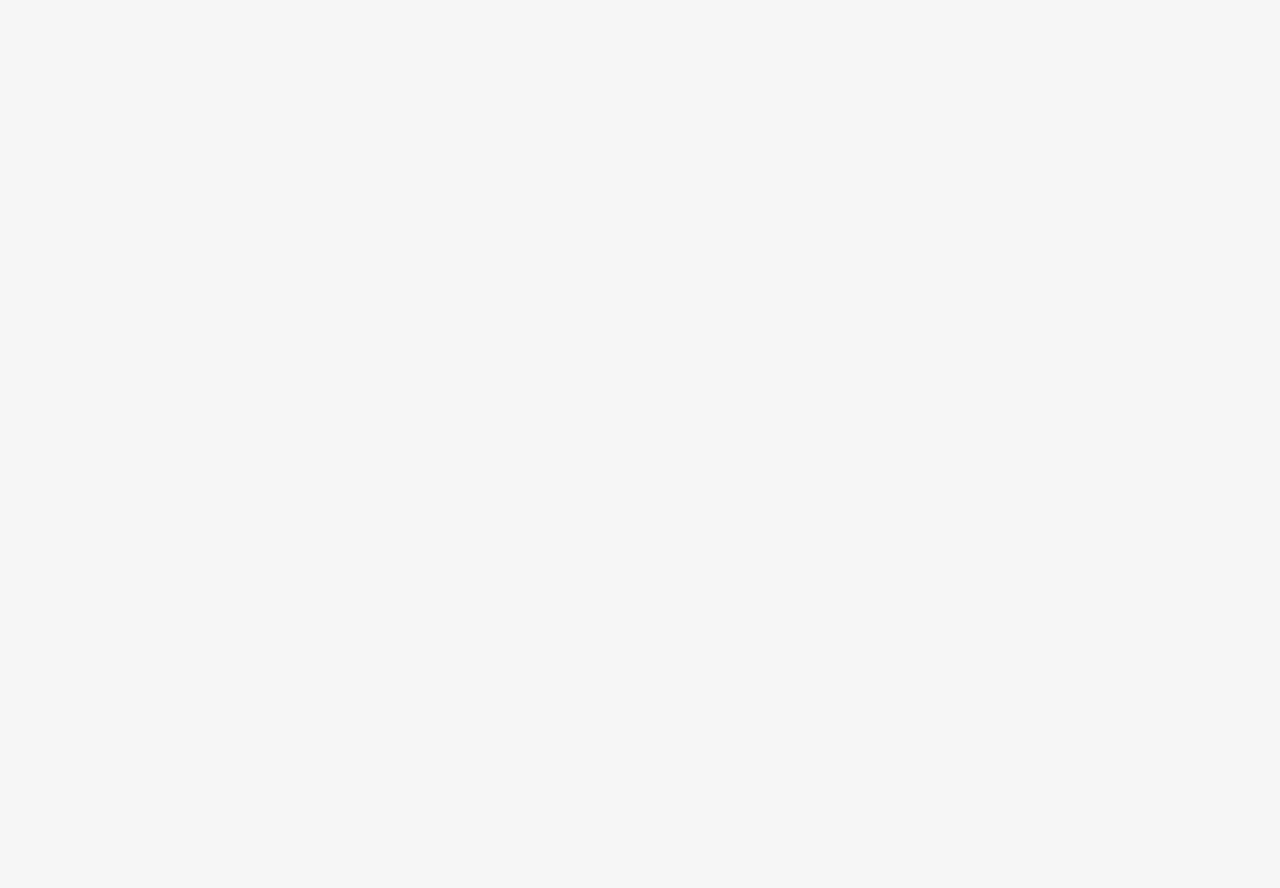
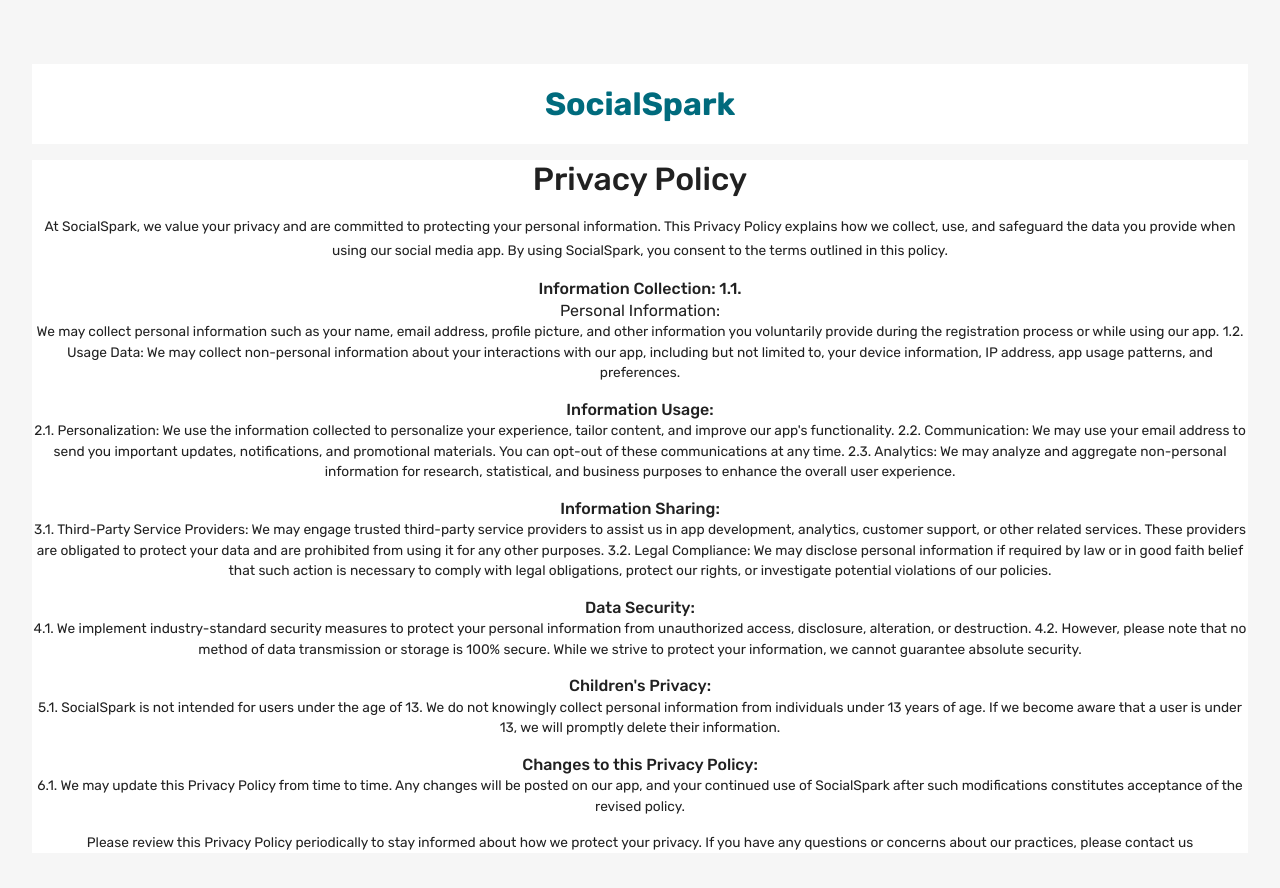
Before and after one commit to R-Villar/project-SA, a React (Vite) app in the folder client/: page /privacy-policy in a window 1280 px wide. Before the commit this address had no page. Before the commit the page ends 800 px from the top, so only its background shows below. Built offline with nearby package versions, Linux system fonts and the light colour scheme.

Commit message:
created privacy policy page.

```diff
--- a/client/src/App.jsx
+++ b/client/src/App.jsx
@@ -7,6 +7,7 @@
 import { CssBaseline, ThemeProvider } from "@mui/material";
 import { createTheme } from "@mui/material/styles";
 import { themeSettings } from "./theme";
+import { PrivacyPolicy } from "./scenes/PrivacyPolicy";
 
 function App() {
 	const mode = useSelector((state) => state.mode);
@@ -25,6 +26,7 @@
 							path='/profile/:userId'
 							element={isAuth ? <ProfilePage /> : <Navigate to='/' />}
 						/>
+						<Route path='/privacy-policy' element={<PrivacyPolicy />} />
 					</Routes>
 				</ThemeProvider>
 			</BrowserRouter>
--- a/client/src/components/Footer.jsx
+++ b/client/src/components/Footer.jsx
@@ -1,4 +1,5 @@
-import { Grid, List, ListItemText, Typography, useTheme, Box } from "@mui/material";
+import { Grid, List, ListItemText, Button, Typography, useTheme, Box } from "@mui/material";
+import { BrowserRouter, Navigate, Routes, Route } from "react-router-dom";
 import FacebookIcon from "@mui/icons-material/Facebook";
 import TwitterIcon from "@mui/icons-material/Twitter";
 import InstagramIcon from "@mui/icons-material/Instagram";
@@ -56,9 +57,9 @@
 				<Grid item md={6} lg={2}>
 					<List>
 						<ListItemText>
-							<Typography lineHeight={2} variant='caption2'>
+							<Button href="/privacy-policy" variant='caption2'>
 								Privacy &amp; Policy
-							</Typography>
+							</Button>
 						</ListItemText>
 						<ListItemText>
 							<Typography lineHeight={2} variant='caption2'>
--- /dev/null
+++ b/client/src/scenes/PrivacyPolicy/index.jsx
@@ -0,0 +1,105 @@
+import { Box, Typography, useTheme } from "@mui/material";
+
+export const PrivacyPolicy = () => {
+	const theme = useTheme();
+
+	return (
+		<Box
+			textAlign='center'
+			display={"block"}
+			gap='0.5rem'
+			p='2rem'
+			m='2rem auto'
+			sx={{ width: "auto", fontSize: 22 }}
+		>
+			<Box width='100%' backgroundColor={theme.palette.background.alt} p='1rem 6%' textAlign='center'>
+				<Typography fontWeight='bold' fontSize='32px' color='primary.dark'>
+					SocialSpark
+				</Typography>
+			</Box>
+			<Box sx={{ width: "100%", bgcolor: "background.paper" }}>
+				<Typography variant='h2' textAlign='center' fontWeight='medium' mt={2}>
+					Privacy Policy
+				</Typography>
+
+				<Typography mt={2} variant='subtitle1' gutterBottom>
+					At SocialSpark, we value your privacy and are committed to protecting your personal
+					information. This Privacy Policy explains how we collect, use, and safeguard the data you
+					provide when using our social media app. By using SocialSpark, you consent to the terms
+					outlined in this policy.
+				</Typography>
+
+				<Typography variant='h5' fontWeight='medium' mt={2}>
+					Information Collection: 1.1.
+				</Typography>
+				<Typography variant='h5' fontWeight='regular'>
+					Personal Information:
+				</Typography>
+				<Typography gutterBottom>
+					We may collect personal information such as your name, email address, profile picture, and
+					other information you voluntarily provide during the registration process or while using
+					our app. 1.2. Usage Data: We may collect non-personal information about your interactions
+					with our app, including but not limited to, your device information, IP address, app usage
+					patterns, and preferences.
+				</Typography>
+
+				<Typography variant='h5' fontWeight='medium' mt={2}>
+					Information Usage:
+				</Typography>
+				<Typography gutterBottom>
+					2.1. Personalization: We use the information collected to personalize your experience,
+					tailor content, and improve our app's functionality. 2.2. Communication: We may use your
+					email address to send you important updates, notifications, and promotional materials. You
+					can opt-out of these communications at any time. 2.3. Analytics: We may analyze and
+					aggregate non-personal information for research, statistical, and business purposes to
+					enhance the overall user experience.
+				</Typography>
+
+				<Typography variant='h5' fontWeight='medium' mt={2}>
+					Information Sharing:
+				</Typography>
+				<Typography gutterBottom>
+					3.1. Third-Party Service Providers: We may engage trusted third-party service providers to
+					assist us in app development, analytics, customer support, or other related services.
+					These providers are obligated to protect your data and are prohibited from using it for
+					any other purposes. 3.2. Legal Compliance: We may disclose personal information if
+					required by law or in good faith belief that such action is necessary to comply with legal
+					obligations, protect our rights, or investigate potential violations of our policies.
+				</Typography>
+
+				<Typography variant='h5' fontWeight='medium' mt={2}>
+					Data Security:
+				</Typography>
+				<Typography gutterBottom>
+					4.1. We implement industry-standard security measures to protect your personal information
+					from unauthorized access, disclosure, alteration, or destruction. 4.2. However, please
+					note that no method of data transmission or storage is 100% secure. While we strive to
+					protect your information, we cannot guarantee absolute security.
+				</Typography>
+
+				<Typography variant='h5' fontWeight='medium' mt={2}>
+					Children's Privacy:
+				</Typography>
+				<Typography gutterBottom>
+					5.1. SocialSpark is not intended for users under the age of 13. We do not knowingly
+					collect personal information from individuals under 13 years of age. If we become aware
+					that a user is under 13, we will promptly delete their information.
+				</Typography>
+
+				<Typography variant='h5' fontWeight='medium' mt={2}>
+					Changes to this Privacy Policy:
+				</Typography>
+				<Typography gutterBottom>
+					6.1. We may update this Privacy Policy from time to time. Any changes will be posted on
+					our app, and your continued use of SocialSpark after such modifications constitutes
+					acceptance of the revised policy.
+				</Typography>
+
+				<Typography gutterBottom mt={2}>
+					Please review this Privacy Policy periodically to stay informed about how we protect your
+					privacy. If you have any questions or concerns about our practices, please contact us
+				</Typography>
+			</Box>
+		</Box>
+	);
+};
```
